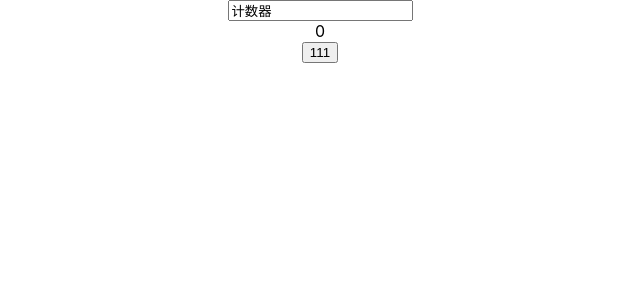
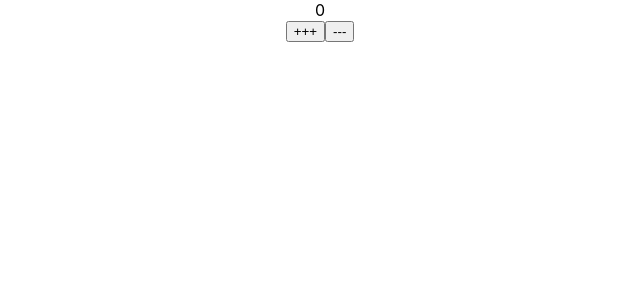
Before and after one commit to Dorisfeng/Interview-practice, a React app in the folder react-demo-app/: page / in a window 1280 px wide. Shown: the top 300 px of the page, without its empty margins (320-960 px from the left). Built offline with nearby package versions, Linux system fonts and the light colour scheme.

Commit message:
feat: useReduce,useContext

```diff
--- a/react-demo-app/src/demo/useState-demo.js
+++ b/react-demo-app/src/demo/useState-demo.js
@@ -70,43 +70,96 @@
 //   );
 // }
 // export default Counter2;
-import React, { useState, memo, useMemo, useCallback } from "react";
+// import React, { useState, memo, useMemo, useCallback } from "react";
 
-function SubCounter({ onClick }) {
-  console.log("SubCounter render");
-  return <button onClick={onClick}>111</button>;
-}
-SubCounter = memo(SubCounter);
+// function SubCounter({ onClick }) {
+//   console.log("SubCounter render");
+//   return <button onClick={onClick}>111</button>;
+// }
+// SubCounter = memo(SubCounter);
 
-let oldData, oldAddClick;
-export default function Counter2() {
-  console.log("Counter render");
-  const [name, setName] = useState("计数器");
-  const [number, setNumber] = useState(0);
-  // 父组件更新时，这里的变量和函数每次都会重新创建，那么子组件接受到的属性每次都会认为是新的
-  // 所以子组件也会随之更新，这时候可以用到 useMemo
-  // 有没有后面的依赖项数组很重要，否则还是会重新渲染
-  // 如果后面的依赖项数组没有值的话，即使父组件的 number 值改变了，子组件也不会去更新
-  //const data = useMemo(()=>({number}),[]);
-  const data = useMemo(() => ({ number }), [number]);
-  console.log("data===oldData ", data === oldData);
-  oldData = data;
+// let oldData, oldAddClick;
+// export default function Counter2() {
+//   console.log("Counter render");
+//   const [name, setName] = useState("计数器");
+//   const [number, setNumber] = useState(0);
+//   // 父组件更新时，这里的变量和函数每次都会重新创建，那么子组件接受到的属性每次都会认为是新的
+//   // 所以子组件也会随之更新，这时候可以用到 useMemo
+//   // 有没有后面的依赖项数组很重要，否则还是会重新渲染
+//   // 如果后面的依赖项数组没有值的话，即使父组件的 number 值改变了，子组件也不会去更新
+//   //const data = useMemo(()=>({number}),[]);
+//   const data = useMemo(() => ({ number }), [number]);
+//   console.log("data===oldData ", data === oldData);
+//   oldData = data;
 
-  // 有没有后面的依赖项数组很重要，否则还是会重新渲染
-  const addClick = useCallback(() => {
-    setNumber(number + 1);
-  }, []);
-  console.log("addClick===oldAddClick ", addClick === oldAddClick);
-  oldAddClick = addClick;
+//   // 有没有后面的依赖项数组很重要，否则还是会重新渲染
+//   const addClick = useCallback(() => {
+//     setNumber(number + 1);
+//   }, []);
+//   console.log("addClick===oldAddClick ", addClick === oldAddClick);
+//   oldAddClick = addClick;
+//   return (
+//     <>
+//       <input
+//         type="text"
+//         value={name}
+//         onChange={(e) => setName(e.target.value)}
+//       />
+//       <div>{number}</div>
+//       <SubCounter onClick={addClick} />
+//     </>
+//   );
+// }
+import React, { useReducer, createContext, useContext } from "react";
+const initialState = 0;
+const reduce = (state, action) => {
+  switch (action.type) {
+    case "increment":
+      return { number: state.number + 1 };
+    case "decrement":
+      return { number: state.number - 1 };
+    default:
+      throw new Error();
+  }
+};
+const init = (initialState) => {
+  return { number: initialState };
+};
+const CounterContext = createContext();
+
+const SubCounter_one = () => {
+  return (
+    <CounterContext.Consumer>
+      {({ state, dispatch }) => (
+        <>
+          <div>{state.number}</div>
+          <button onClick={() => dispatch({ type: "increment" })}>+++</button>
+          <button onClick={() => dispatch({ type: "decrement" })}>---</button>
+        </>
+      )}
+    </CounterContext.Consumer>
+  );
+};
+
+const SubCounter_two = () => {
+  const { state, dispatch } = useContext(CounterContext);
   return (
     <>
-      <input
-        type="text"
-        value={name}
-        onChange={(e) => setName(e.target.value)}
-      />
-      <div>{number}</div>
-      <SubCounter onClick={addClick} />
+      <div>{state.number}</div>
+      <button onClick={() => dispatch({ type: "increment" })}>+++</button>
+      <button onClick={() => dispatch({ type: "decrement" })}>---</button>
     </>
   );
-}
+};
+const Counter = () => {
+  const [state, dispatch] = useReducer(reduce, initialState, init);
+
+  return (
+    <div>
+      <CounterContext.Provider value={{ state, dispatch }}>
+        <SubCounter_one />
+      </CounterContext.Provider>
+    </div>
+  );
+};
+export default Counter;
```
